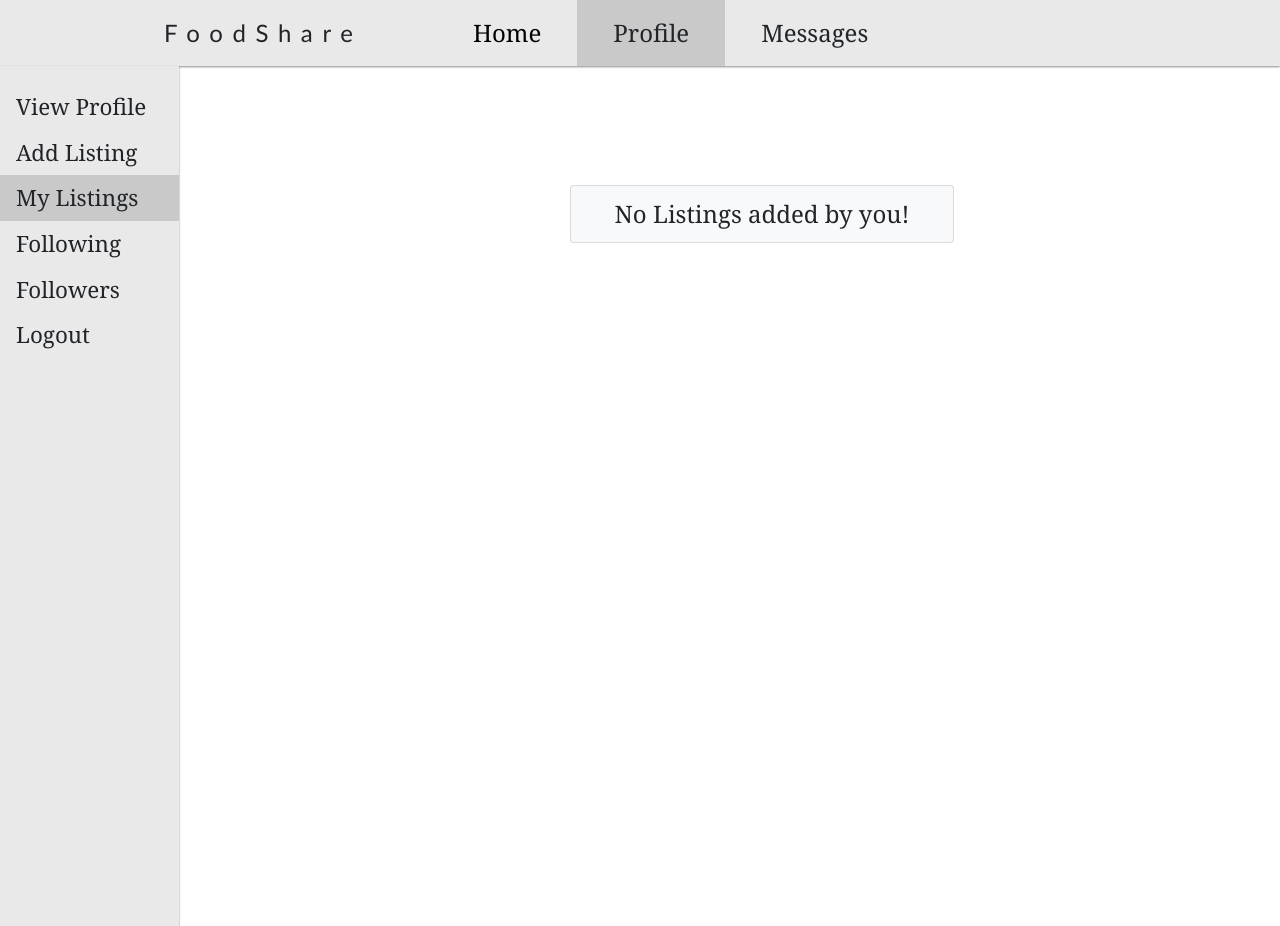
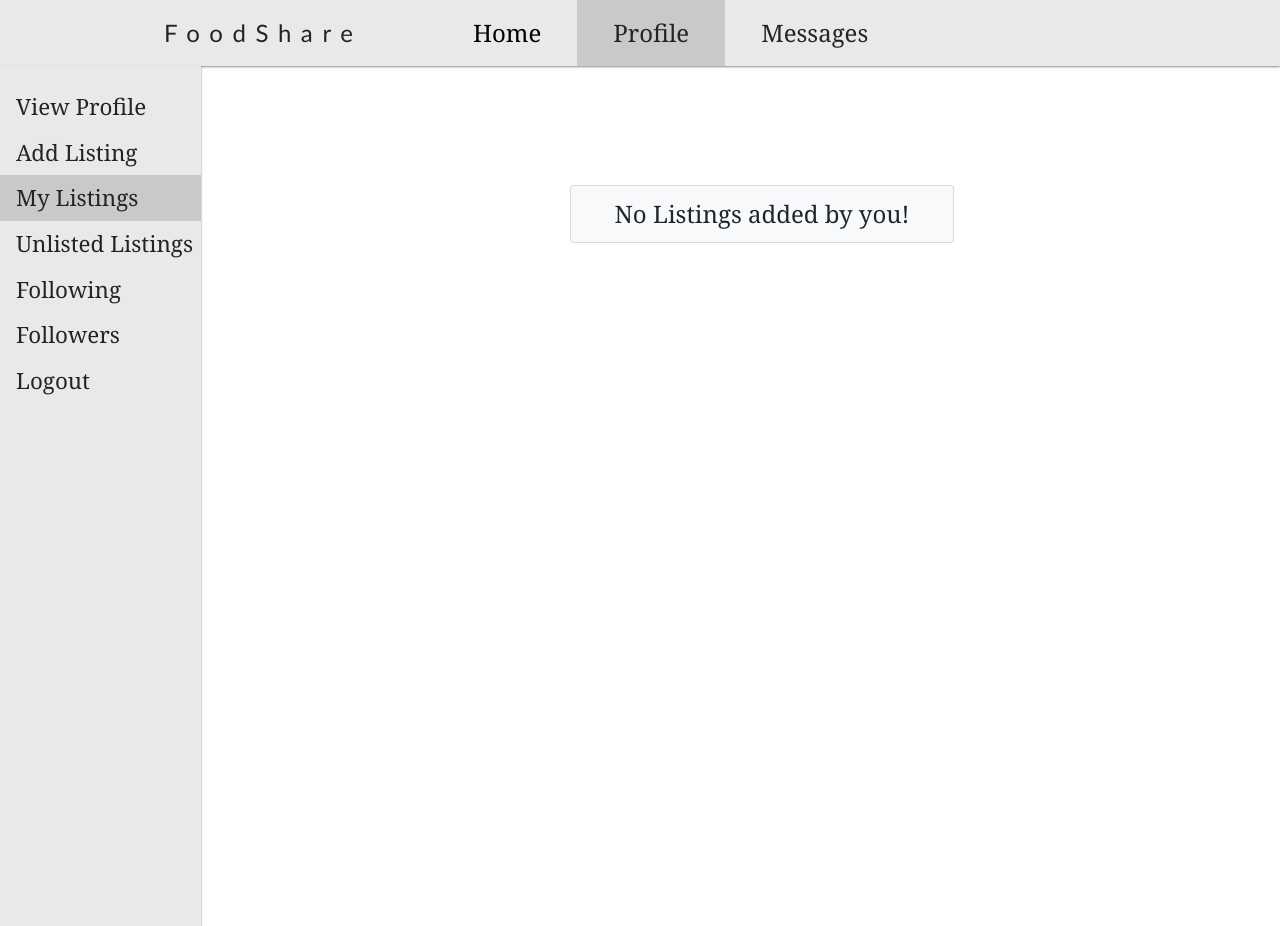
Before and after one commit to BharathKumarRavichandran/FoodShare, a PHP site: page /profile.php in a window 1280 px wide. Run offline with PHP 8.4, Linux system fonts and the light colour scheme; the visitor is signed in with stand-in values (Sample User, id 1); data that the repository does not hold is empty; some libraries are stand-ins or nearby versions; some web fonts are replaced.

Commit message:
Unlisted listings sidenav link added

```diff
--- a/profile.php
+++ b/profile.php
@@ -48,6 +48,7 @@ if(isset($_SESSION["viewUser"])){
 		<a class="sidenavlinks" onclick="">View Profile</a>
 		<a class="sidenavlinks" onclick="openNewListingModal();">Add Listing</a>
 		<a id="myListingsId" class="sidenavlinks" onclick="myListings()">My Listings</a>
+		<a id="unlistedListingsId" class="sidenavlinks" onclick="unlistedListings()">Unlisted Listings</a>
 		<a id="followingId" class="sidenavlinks" onclick="followDataDisplay(this);">Following</a>
 		<a id="followersId" class="sidenavlinks" onclick="followDataDisplay(this);">Followers</a>
 		<a class="sidenavlinks" onclick="logout();">Logout</a>
@@ -125,7 +126,6 @@ if(isset($_SESSION["viewUser"])){
 <script src="js/functions.js"></script>
 <script src="js/profile.js"></script>
 <script src="js/generic.js"></script>
-<script src="js/createCard.js"></script>
 <script src="js/createUserBox.js"></script>
 <script src="js/follow.js"></script>
 <script src="js/viewProfileClick.js"></script>
```
